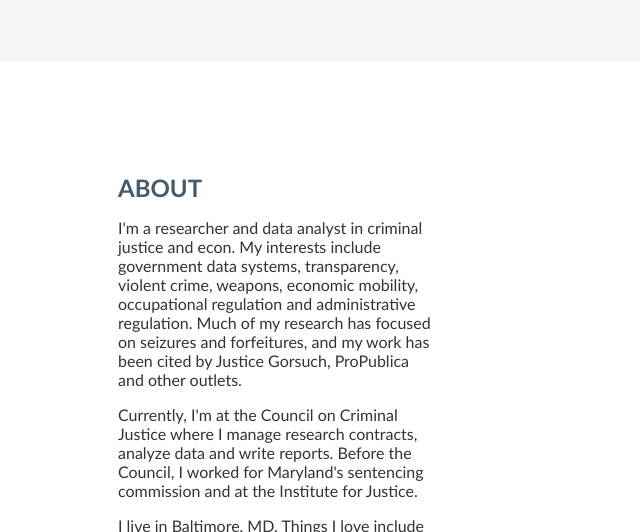
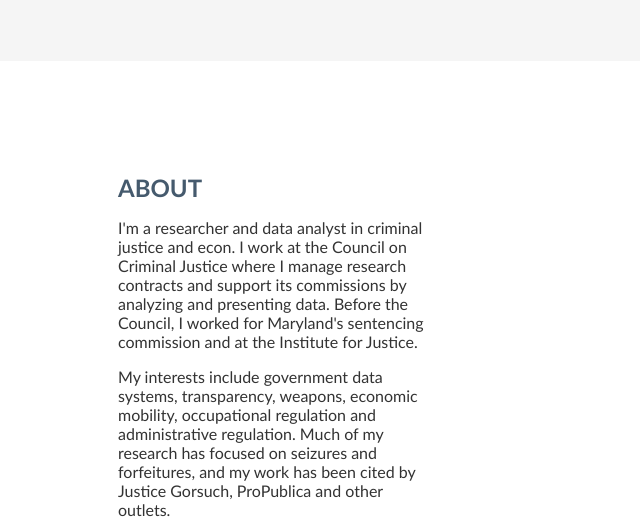
Before and after one commit to kathysanchez/kathysanchez.github.io, a plain HTML site: page index.html in a window 1280 px wide. Shown: the part 253-785 px from the top of the page, without its empty margins (362-1002 px from the left). Drawn offline with Linux system fonts and the light colour scheme.

Commit message:
updated description

```diff
--- a/index.html
+++ b/index.html
@@ -7,7 +7,8 @@
     <meta name="author" content="Kathy Sanchez">
     <meta name="keywords" content="researcher, council, criminal justice, institute, data">
     <meta name="google-site-verification" content="ycStzZH_FWVMNtTDyvPuFrNF_5nq-yQKrKv-FVtVZK8" />
-    <title>Kathy Sanchez</title>
+    <title>Kathy Sanchez | Researcher</title>
+    <link rel="icon" href="favicon.ico" type="image/x-icon">
     <style>
         body {
             font-family: "Trebuchet MS", Verdana, Tahoma, Geneva, sans-serif;
@@ -354,8 +355,8 @@
             <div class="about-container">
                 <div class="about-text">
                     <h1>ABOUT</h1>
-                    <p>I'm a researcher and data analyst in criminal justice and econ. My interests include government data systems, transparency, violent crime, weapons, economic mobility, occupational regulation and administrative regulation. Much of my research has focused on seizures and forfeitures, and my work has been cited by Justice Gorsuch, ProPublica and other outlets.</p>
-                    <p>Currently, I'm at the Council on Criminal Justice where I manage research contracts, analyze data and write reports. Before the Council, I worked for Maryland's sentencing commission and at the Institute for Justice.</p>
+                    <p>I'm a researcher and data analyst in criminal justice and econ. I work at the Council on Criminal Justice where I manage research contracts and support its commissions by analyzing and presenting data. Before the Council, I worked for Maryland's sentencing commission and at the Institute for Justice.</p>
+                    <p>My interests include government data systems, transparency, weapons, economic mobility, occupational regulation and administrative regulation. Much of my research has focused on seizures and forfeitures, and my work has been cited by Justice Gorsuch, ProPublica and other outlets.</p>
                     <p>I live in Baltimore, MD. Things I love include playing with my pit bull mix, fitness, heavy metal, a great bargain like hosting this website on GitHub for "free" and various hobby projects like making this site with ChatGPT.</p>
                 </div>
                 <div class="about-image">
```
